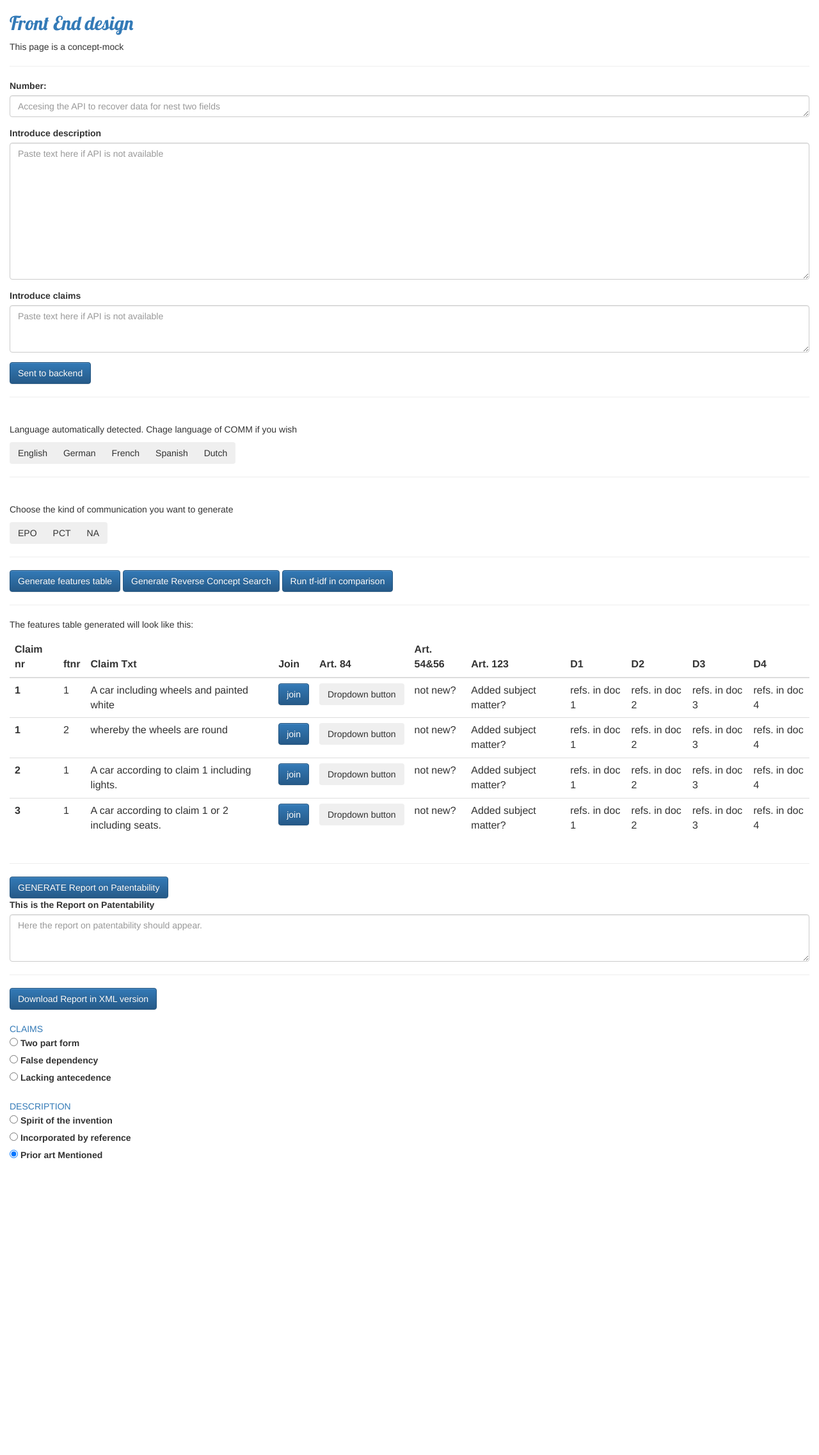
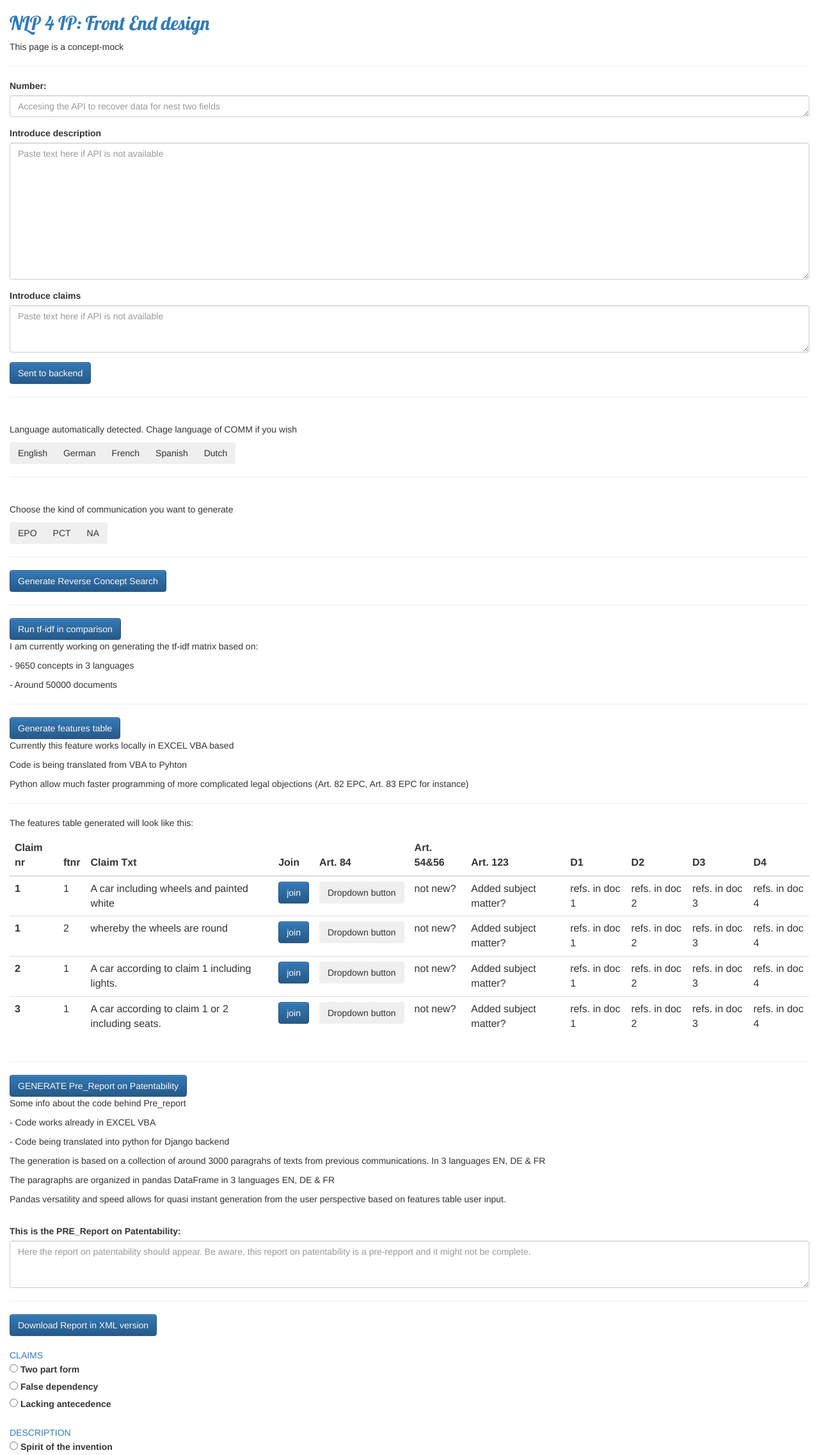
Before and after one commit to joseberlines/my-first-blog, a Django app: page / in a window 1280 px wide. Shown: the top 2274 px of the page at 64% size. Before the commit the page ends 1811 px from the top, so only its background shows below. Run offline with Django 3.2, Linux system fonts and the light colour scheme; data that the repository does not hold is empty; some libraries are stand-ins or nearby versions.

Commit message:
the showcase7

```diff
--- a/blog/templates/blog/post_list.html
+++ b/blog/templates/blog/post_list.html
@@ -1,7 +1,7 @@
 {% load static %}
 <html>
 <head>
-	<title>NLP4IP</title>
+	<title>NLP 4 IP</title>
 
 	<meta charset="utf-8">
 	<!-- For being responsive -->
@@ -29,7 +29,7 @@
 <body>
 	<div class="container-fluid">
 		<div>
-			<h2><a> Front End design</a></h2>
+			<h2><a>NLP 4 IP: Front End design</a></h2>
 		</div>
 		<p>This page is a concept-mock</p>
 		<hr/>
@@ -71,14 +71,22 @@
 		</div>
 		<hr/>
 		<div>
+		<button type="submit" class="btn btn-primary">Generate Reverse Concept Search</button>
+		<hr/>
+		<button type="submit" class="btn btn-primary">Run tf-idf in comparison</button>
+		<p>I am currently working on generating the tf-idf matrix based on:</p>
+		<p>- 9650 concepts in 3 languages</p>
+		<p>- Around 50000 documents </p>
+		<hr/>
+
+		</div>
+
 		<button type="submit" class="btn btn-primary" background-color="red"; >Generate features table</button>
-
-		<button type="submit" class="btn btn-primary">Generate Reverse Concept Search</button>
-
-		<button type="submit" class="btn btn-primary">Run tf-idf in comparison</button>
+		<p>Currently this feature works locally in EXCEL VBA based</p>
+		<p>Code is being translated from VBA to Pyhton</p>
+		<p>Python allow much faster programming of more complicated legal objections (Art. 82 EPC, Art. 83 EPC for instance)
 		<hr/>
 		<p>The features table generated will look like this:</p>
-		</div>
 		<div class="table-responsive">
 			<table class="table">
 				<thead>
@@ -205,11 +213,17 @@
 			</table>
 		</div>
 	<hr/>
-	<button type="submit" class="btn btn-primary">GENERATE Report on Patentability</button>
+	<button type="submit" class="btn btn-primary">GENERATE Pre_Report on Patentability</button>
+	<p>Some info about the code behind Pre_report</p>
+	<p>- Code works already in EXCEL VBA </p>
+	<p>- Code being translated into python for Django backend</p>
+	<p>The generation is based on a collection of around 3000 paragrahs of texts from previous communications. In 3 languages EN, DE & FR</p>
+	<p>The paragraphs are organized in pandas DataFrame in 3 languages EN, DE & FR<p>
+	<p>Pandas versatility and speed allows for quasi instant generation from the user perspective based on features table user input.</p>
 	<br/>
 	<div class="form-group">
-			<label for="exampleFormControlTextarea2">This is the Report on Patentability</label>
-			<textarea class="form-control rounded-0" id="exampleFormControlTextarea2" rows="3" placeholder="Here the report on patentability should appear."></textarea>
+			<label for="exampleFormControlTextarea2">This is the PRE_Report on Patentability:</label>
+			<textarea class="form-control rounded-0" id="exampleFormControlTextarea2" rows="3" placeholder="Here the report on patentability should appear. Be aware, this report on patentability is a pre-repport and it might not be complete."></textarea>
 		</div>
 	<hr/>
 	<button type="button" class="btn btn-primary">Download Report in XML version</button>
```
